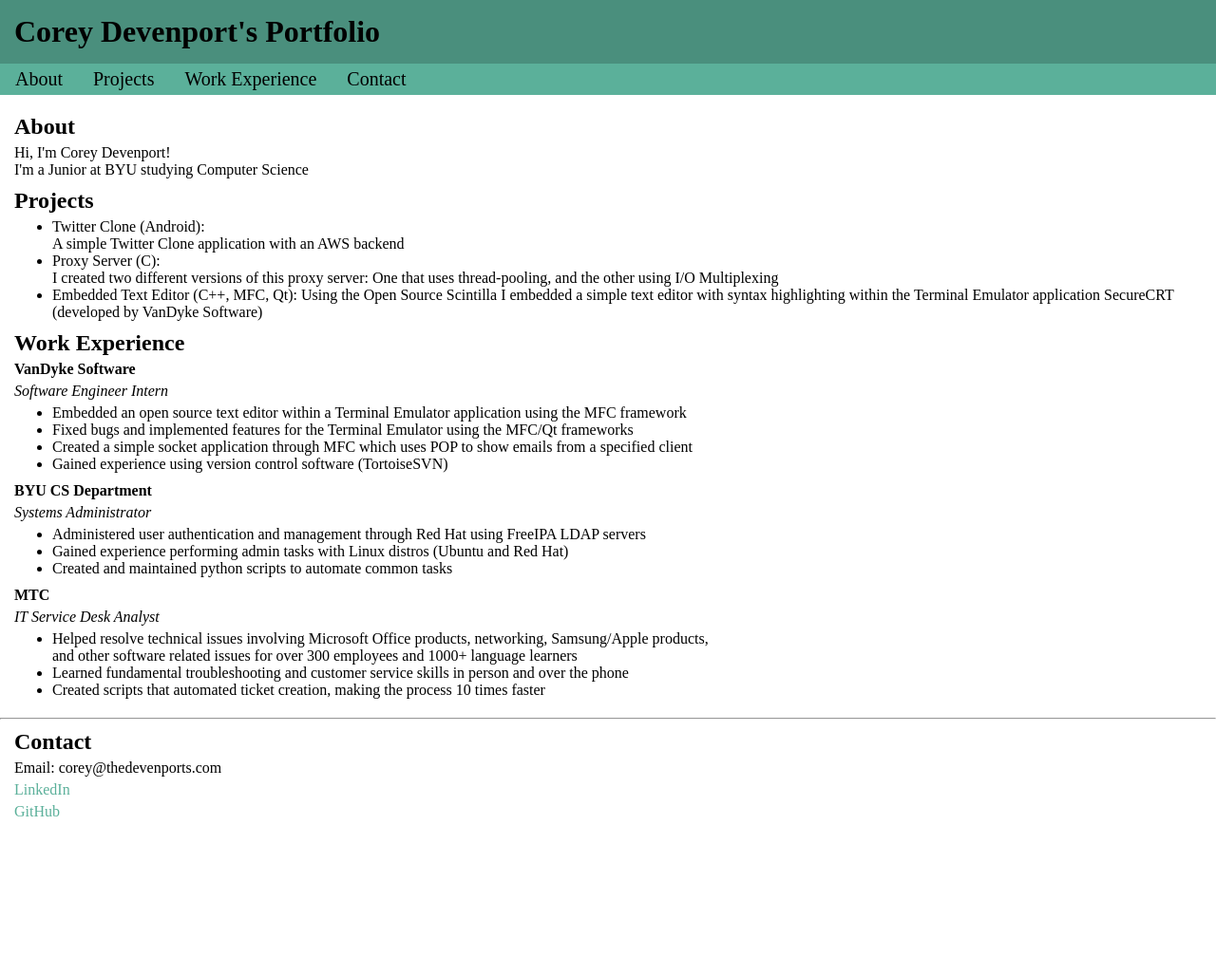
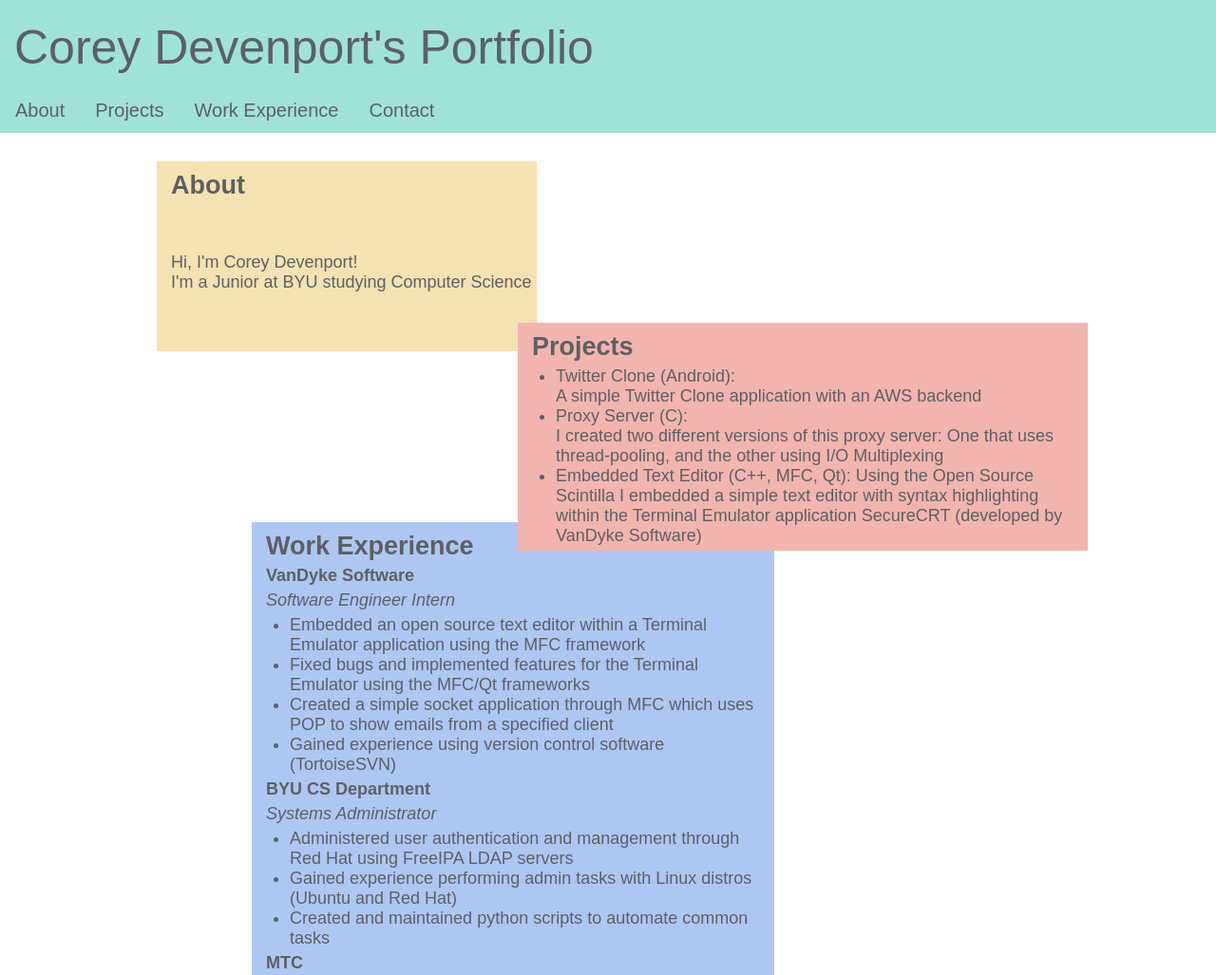
Before and after one commit to YoungCree/portfolio, a plain HTML site: page index.html in a window 1280 px wide. Shown: the top 1027 px of the page at 95% size. Before the commit the page ends 869 px from the top, so only its background shows below. Drawn offline with Linux system fonts and the light colour scheme.

Commit message:
Updated html and css to use div and flexboxes, website is now responsive

```diff
--- a/index.html
+++ b/index.html
@@ -2,23 +2,32 @@
 <html lang="en" dir="ltr">
   <head>
     <meta charset="utf-8">
+    <meta name='viewport'
+      content='width=device-width, initial-scale=1.0, maximum-scale=1.0' />
     <title>Corey's Portfolio</title>
     <link rel="stylesheet" href="style.css">
   </head>
   <body>
-    <h1 class="title">Corey Devenport's Portfolio</h1>
+    <div class="page">
+      <div class="title">Corey Devenport's Portfolio</div>
 
-    <ul class="navbar">
-      <li><a href="#about">About</a></li>
-      <li><a href="#projects">Projects</a></li>
-      <li><a href="#work-experience">Work Experience</a></li>
-      <li class="lastnav"><a href="#contact">Contact</a></li>
-    </ul>
+      <div class="header">
+        <div class="navbar">
+          <div class="nav-button"><a href="#about">About</a></div>
+          <div class="nav-button"><a href="#projects">Projects</a></div>
+          <div class="nav-button"><a href="#work-experience">Work Experience</a></div>
+          <div class="nav-button lastnav"><a href="#contact">Contact</a></div>
+        </div>
+      </div>
 
+      <div class="content">
+        <div class="about-div">
           <h2 id="about">About</h2>
           <p>Hi, I'm Corey Devenport!<br>
             I'm a Junior at BYU studying Computer Science</p>
+        </div>
 
+        <div class="projects-div">
           <h2 id="projects">Projects</h2>
           <ul>
             <li>Twitter Clone (Android):<br>
@@ -31,7 +40,9 @@
                with syntax highlighting within the Terminal Emulator application
                SecureCRT (developed by VanDyke Software)</li>
           </ul>
+        </div>
 
+        <div class="work-experience-div">
           <h2 id="work-experience">Work Experience</h2>
           <p class="vandyke"><strong>VanDyke Software</strong></p>
           <p class="jobdesc">Software Engineer Intern</p>
@@ -58,12 +69,15 @@
             <li>Learned fundamental troubleshooting and customer service skills in person and over the phone</li>
             <li>Created scripts that automated ticket creation, making the process 10 times faster</li>
           </ul>
+        </div>
+      </div>
 
-    <hr class="contact-hr">
-
+      <div class="contact-div">
         <h2 id="contact">Contact</h2>
         <p>Email: corey@thedevenports.com</p>
         <p class="weblink"><a href="https://www.linkedin.com/in/corey-devenport-822305184">LinkedIn</p>
         <p class="weblink"><a href="https://github.com/YoungCree">GitHub</p>
+      </div>
+    </div>
   </body>
 </html>
--- a/style.css
+++ b/style.css
@@ -1,5 +1,14 @@
 * {
   margin: 0;
+  padding: 0;
+  box-sizing: border-box;
+}
+
+body {
+  height: 1200px;
+  font-size: 18px;
+  font-family: sans-serif;
+  color: #5D6063;
 }
 
 h2, h3, p, ul {
@@ -15,41 +24,54 @@
   margin-bottom: 5px;
 }
 
-.title {
-  padding: 15px;
-  background-color: #4a8f7d
+ul {
+  padding-left: 25px;
+  padding-right: 10px;
 }
 
-ul.navbar {
-  list-style-type: none;
-  margin: 0;
-  margin-bottom: 20px;
-  padding: 0;
-  overflow: hidden;
-  background-color: #5bb09a;
-  position: sticky;
-  top: 0;
+.title {
+  display: flex;
+  align-items: center;
+  padding: 15px;
+  background-color: #9fe3d5;
+  display: flex;
+  height: 100px;
   width: 100%;
+  font-size: 50px;
 }
 
-ul.navbar li {
-  float: left;
-  font-size: 20px
+.header {
+  display: flex;
+  width: 100%;
+  background-color: #9fe3d5;
 }
 
-li a {
-  display: block;
+.navbar {
+  display: flex;
+  width: 100%;
+  height: 100%;
+}
+
+.nav-button {
+  display: flex;
+  align-items: center;
+  height: 100%;
+  font-size: 20px;
+}
+
+.nav-button a {
+  height: 100%;
   text-align: center;
   padding: 5px 16px;
   text-decoration: none;
-  color: black;
+  color: #5D6063;
 }
 
-li:last-of-type:not(.lastnav) {
+div:last-of-type:not(.lastnav) {
   margin-bottom: 10px;
 }
 
-li a:hover {
+.nav-button a:hover {
   background-color: #4a8f7d;
   color: white;
 }
@@ -58,8 +80,150 @@
   background-color: blue;
 }
 
-.contact-hr {
-  margin-top: 20px;
+.about-div {
+  display: flex;
+  background-color: #f5e2b3;
+  flex-direction: column;
+}
+
+.projects-div {
+  display: flex;
+  flex-direction: column;
+  background-color: #f2b4ae;
+}
+
+.work-experience-div {
+  display: flex;
+  flex-direction: column;
+  background-color: #aec6f2;
+}
+
+.contact-div {
+  display: flex;
+  flex-direction: column;
+  background-color: #b9f2ac;
+}
+
+/* Mobile */
+@media only screen and (max-width: 400px) {
+  .title {
+    height: auto;
+  }
+
+  .header {
+    height: 200px;
+    background-color: #94d1b5;
+  }
+
+  .navbar {
+    flex-direction: column;
+    justify-content: center;
+    align-items: center;
+  }
+
+  .nav-button {
+    justify-content: center;
+    width: 100%;
+  }
+
+  .nav-button a {
+    text-align: center;
+    width: 100%;
+  }
+
+  .about-div {
+    margin-top: 20px;
+    width: 100%;
+    height: 200px;
+  }
+
+  .about-div > p {
+    margin-top: 20px;
+  }
+}
+
+/* Tablet */
+@media only screen and (min-width: 401px) and (max-width: 960px) {
+
+}
+
+/* Desktop */
+@media only screen and (min-width: 961px) {
+  .title {
+    display: flex;
+    align-items: center;
+    padding: 15px;
+    background-color: #9fe3d5;
+    display: flex;
+    height: 100px;
+    width: 100%;
+    font-size: 50px;
+  }
+
+  .header {
+    display: flex;
+    width: 100%;
+    height: 40px;
+    position: sticky;
+    top: 0;
+    background-color: #9fe3d5;
+    justify-content: flex-start;
+    z-index: 2;
+  }
+
+  .navbar {
+    display: flex;
+    width: 100%;
+    height: 100%;
+  }
+
+  .nav-button {
+    display: flex;
+    align-items: center;
+    height: 100%;
+    font-size: 20px;
+  }
+
+  .nav-button a {
+    height: 100%;
+    text-align: center;
+    padding: 5px 16px;
+    text-decoration: none;
+    color: #5D6063;
+  }
+
+  .content {
+    display: flex;
+    flex-wrap: wrap;
+    justify-content: center;
+  }
+
+  .about-div {
+    margin-left: 30px;
+    margin-top: 30px;
+    width: 400px;
+    height: 200px;
+  }
+
+  .about-div > p {
+    position: relative;
+    top: 50px;
+  }
+
+  .projects-div {
+    width: 600px;
+    margin-left: -20px;
+    margin-top: 200px;
+    z-index: 1;
+  }
+
+  .work-experience-div {
+    width: 550px;
+    position: relative;
+    left: -100px;
+    top: -30px;
+    z-index: 0;
+  }
 }
 
 .jobdesc {
```
Lines whose indentation alone changed are shown as unchanged.
